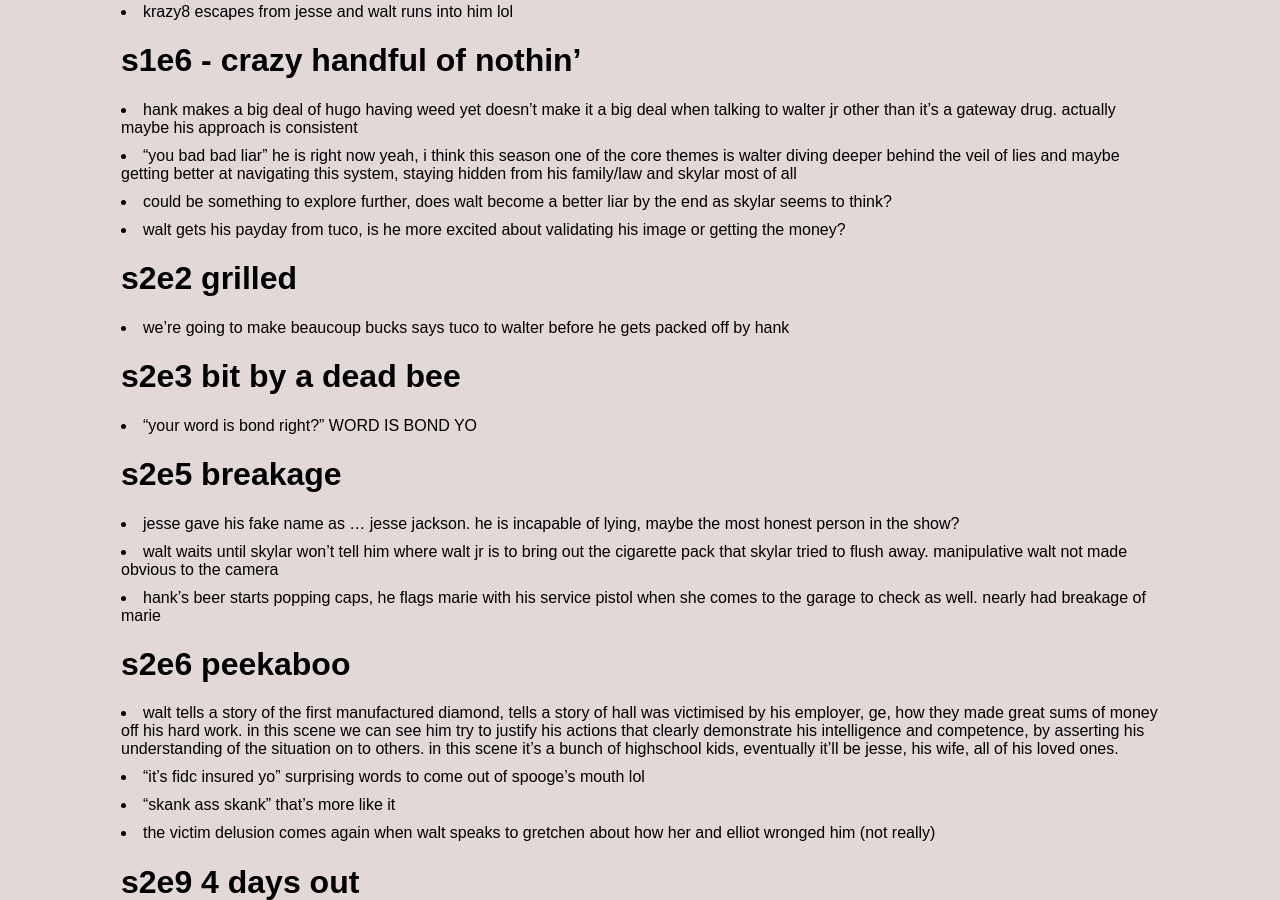
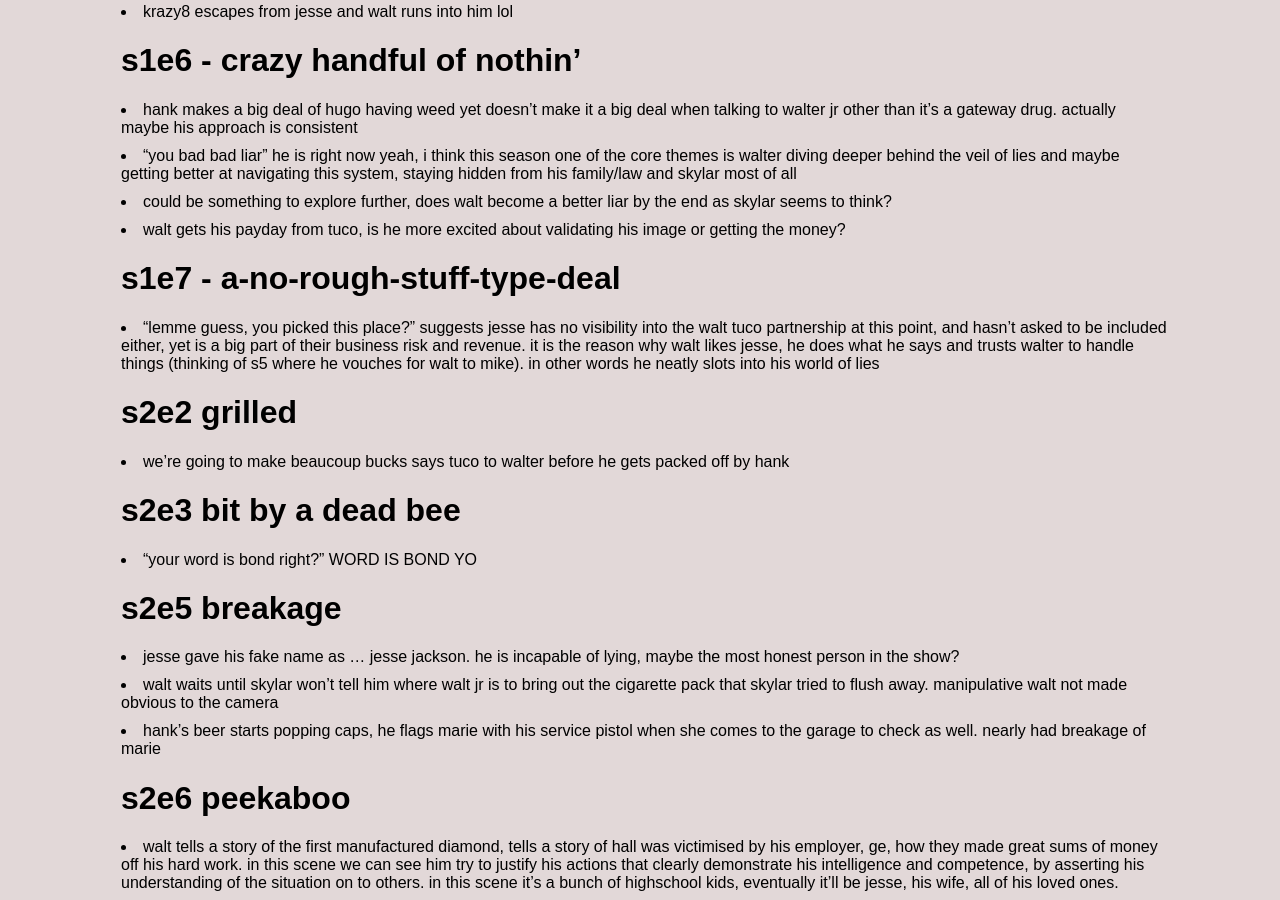
Before and after one commit to jsbaasi/jsbaasi.github.io, a Jekyll site: the page built from _posts/2026-06-08-breaking-bad-episodes.md, in a window 1280 px wide and 900 px high, scrolled down 790 px. Built offline with Jekyll 4.4.1, drawn with Linux system fonts in a browser that asks for light colours.

Commit message:
vault backup: 2026-07-06 16:28:31

```diff
--- a/_posts/2026-06-08-breaking-bad-episodes.md
+++ b/_posts/2026-06-08-breaking-bad-episodes.md
@@ -20,6 +20,8 @@ permalink: /breaking-bad/
 - "you bad bad liar" he is right now yeah, i think this season one of the core themes is walter diving deeper behind the veil of lies and maybe getting better at navigating this system, staying hidden from his family/law and skylar most of all
 - could be something to explore further, does walt become a better liar by the end as skylar seems to think?
 - walt gets his payday from tuco, is he more excited about validating his image or getting the money?
+# s1e7 - a-no-rough-stuff-type-deal
+- "lemme guess, you picked this place?" suggests jesse has no visibility into the walt tuco partnership at this point, and hasn't asked to be included either, yet is a big part of their business risk and revenue. it is the reason why walt likes jesse, he does what he says and trusts walter to handle things (thinking of s5 where he vouches for walt to mike). in other words he neatly slots into his world of lies
 # s2e2 grilled
 - we're going to make beaucoup bucks says tuco to walter before he gets packed off by hank
 # s2e3 bit by a dead bee
```
